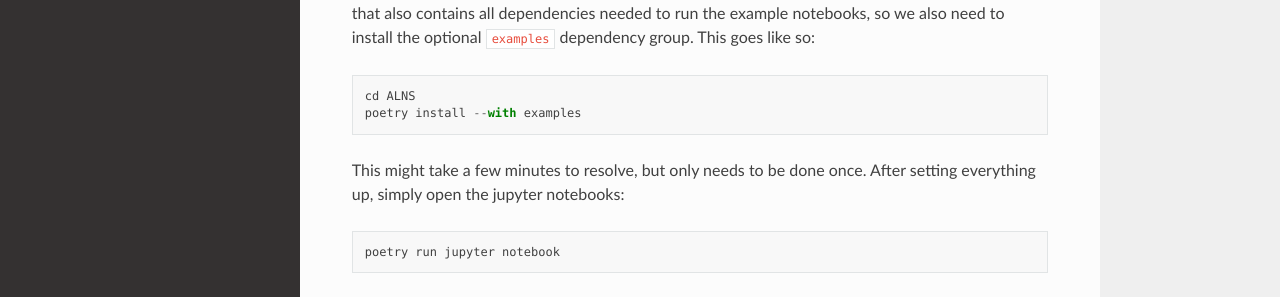
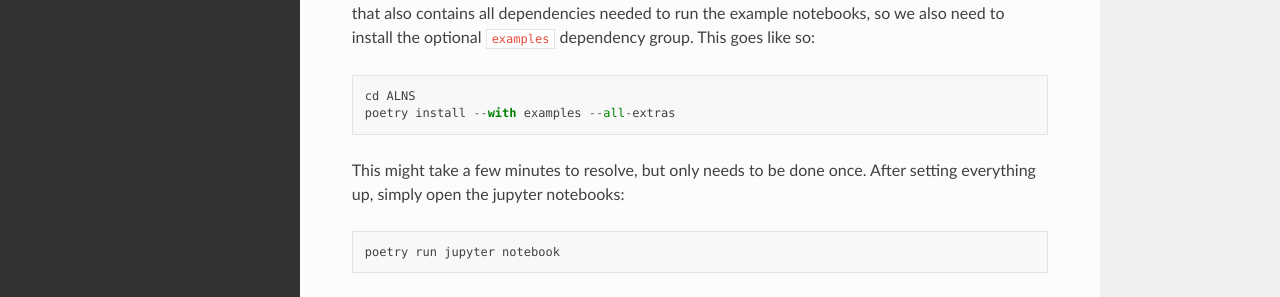
Before and after one commit to N-Wouda/ALNS, a Sphinx documentation site: the page built from docs/source/setup/installation.rst, in a window 1280 px wide and 1339 px high. Shown: the part 804-1101 px from the top of the window. Built offline with Sphinx 7.4.7 and the Read the Docs theme 3.1.0, drawn with Linux system fonts in a browser that asks for light colours; pages that are not in the unit, such as notebooks, are missing from menus.

```diff
--- a/docs/source/setup/contributing.rst
+++ b/docs/source/setup/contributing.rst
@@ -22,7 +22,7 @@ Now, change into the ALNS directory, and set-up the virtual environment using ``
    cd ALNS
 
    pip install --upgrade poetry
-   poetry install --with examples
+   poetry install --with examples --all-extras
 
 This might take a few minutes, but only needs to be done once.
 Now make sure everything runs smoothly, by executing the test suite:
--- a/docs/source/setup/installation.rst
+++ b/docs/source/setup/installation.rst
@@ -44,7 +44,7 @@ This goes like so:
 .. code-block::
 
    cd ALNS
-   poetry install --with examples
+   poetry install --with examples --all-extras
 
 This might take a few minutes to resolve, but only needs to be done once.
 After setting everything up, simply open the jupyter notebooks:
--- a/pyproject.toml
+++ b/pyproject.toml
@@ -42,7 +42,6 @@ pre-commit = "^2.20.0"
 pytest = ">=6.0.0"
 pytest-cov = ">=2.6.1"
 codecov = "*"
-mabwiser = ">=2.7.1"
 
 # This optional docs group is needed to build the documentation. It is not
 # required by the package itself.
```
Also changed, not shown: .readthedocs.yaml, 2 other files.
